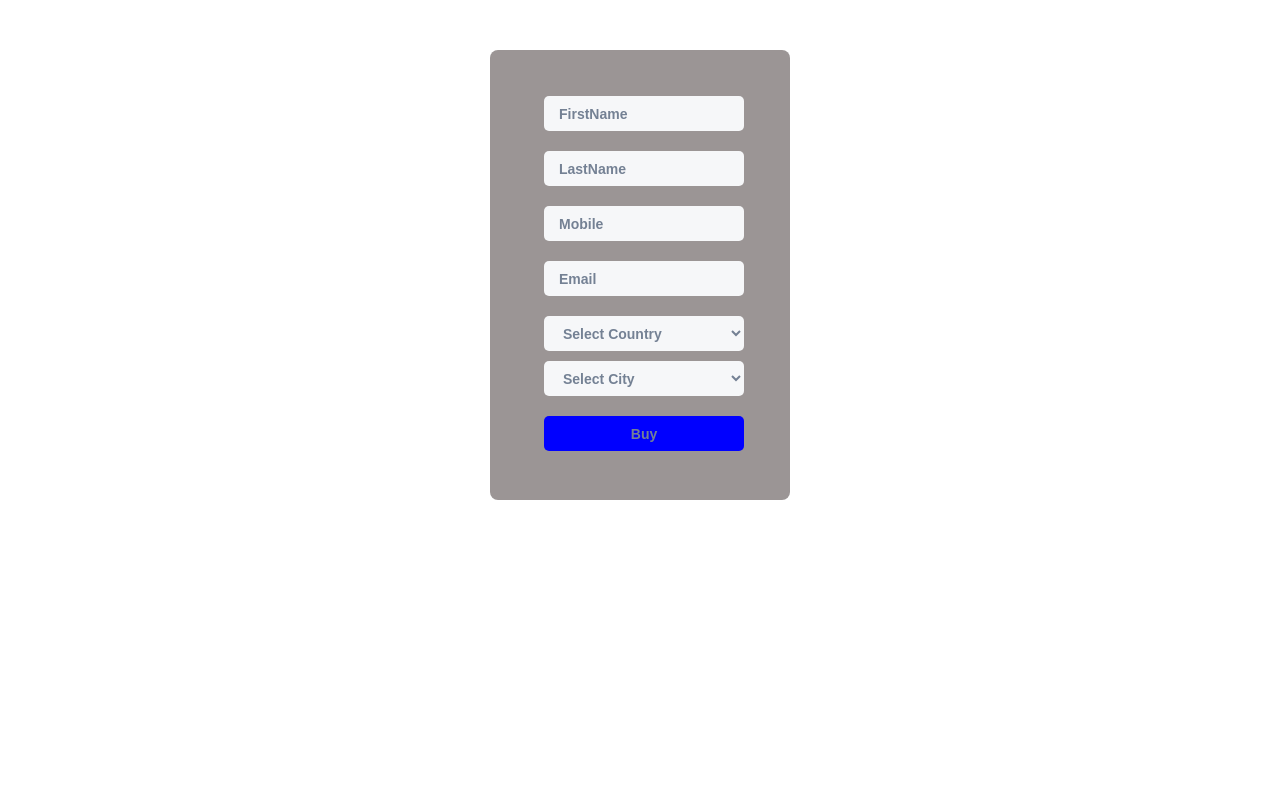
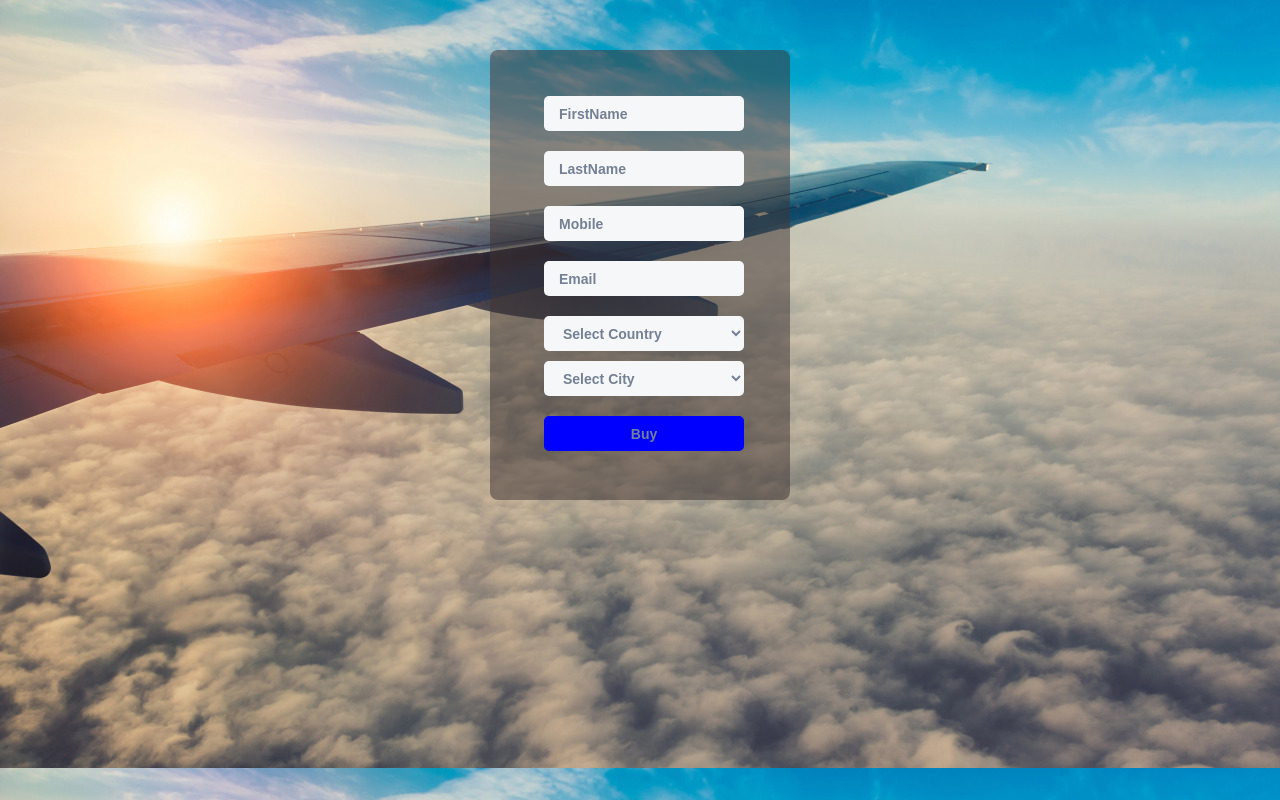
Before and after one commit to masabbasi/Ticket-Project, a plain HTML site: page index.html in a window 1280 px wide. Drawn offline with Linux system fonts and the light colour scheme; the site is published under a folder, as on GitHub Pages, so addresses that start at the root find nothing.

Commit message:
Update style.css

```diff
--- a/style.css
+++ b/style.css
@@ -5,7 +5,7 @@
 }
 
 body {
-    background-image: url(/img/sky.jpg);
+    background-image: url(img/sky.jpg);
 
 }
 
```
